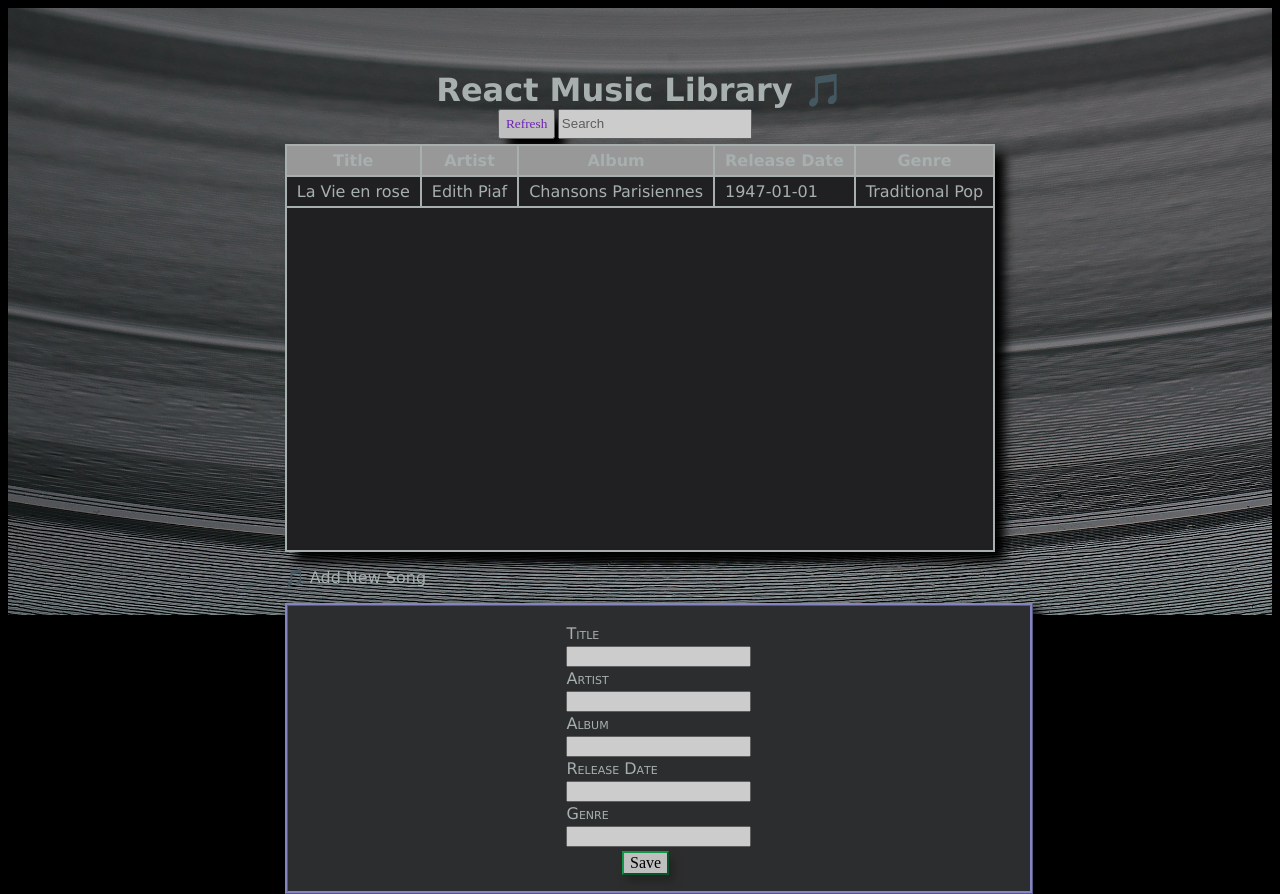
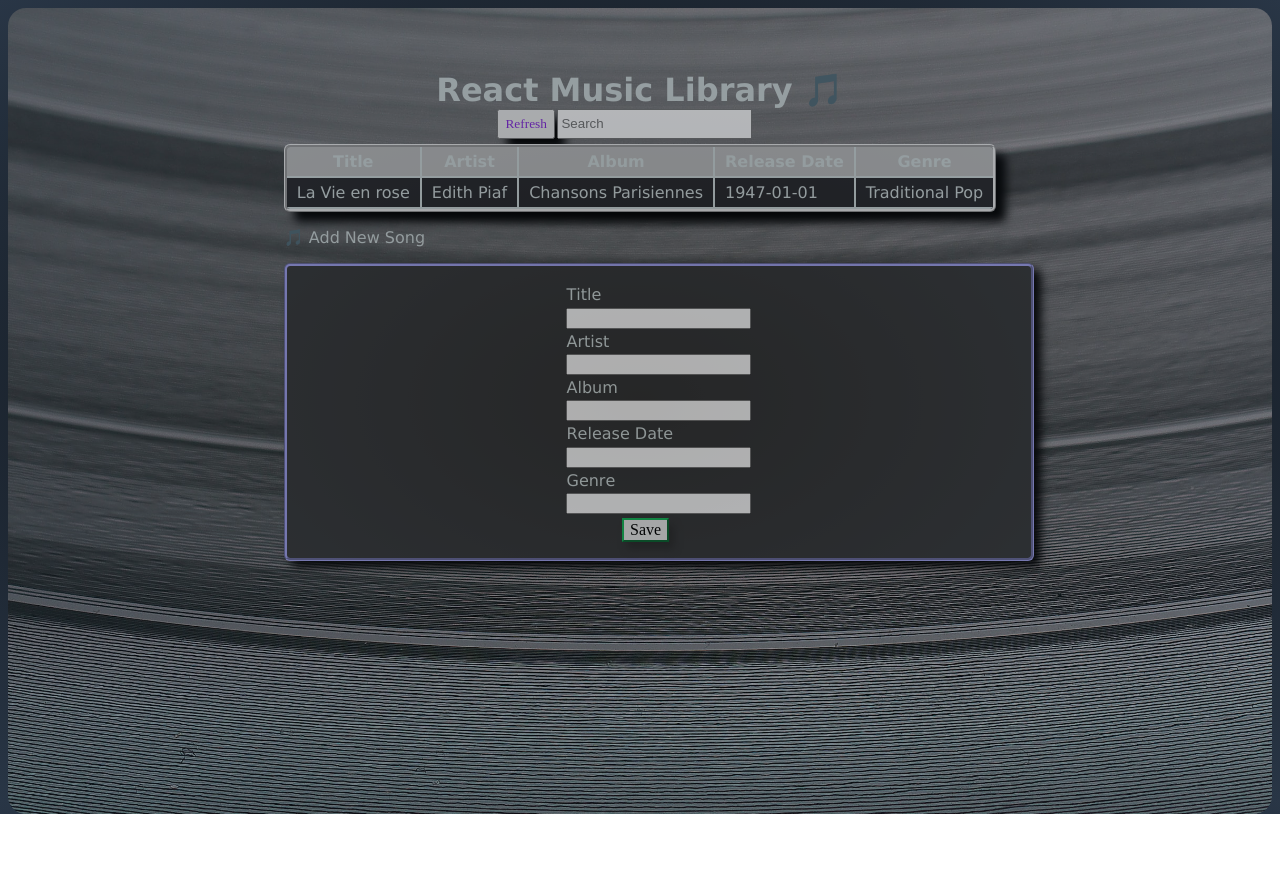
Before and after one commit to voolyvex/music-library-frontend, a React (Create React App) app: page / in a window 1280 px wide. After the commit the page ends 814 px from the top, so only its background shows below. Built offline with nearby package versions, Linux system fonts and the light colour scheme; no server answers.

Commit message:
more CSS styling + cleanup db test data

```diff
--- a/src/index.css
+++ b/src/index.css
@@ -1,17 +1,21 @@
 html{
   background-color: black;
   height: 100%;
+  background: radial-gradient(black, rgb(41, 54, 70));
 }
 .box {
+  height: max-content;
   box-shadow: 10px 10px 10px black;
 }
 .background {
-  opacity: 80%;
+  opacity: 68%;
   background-image: url('img/immo-wegmann-bsyI2ZnZJfQ-unsplash.jpg');
   background-size: cover;
   background-repeat: no-repeat;
   background-position: center center;
-  height: 96%;
+  height: 100%;
+  border-style:hidden;
+  border-radius: 18px;
 }
 h1{
   margin: auto;
@@ -57,6 +61,9 @@ td {
 }
 
 table {
+  border-radius: 6px;
+  border-style: ridge;
+  border-width: 3px;
   width: 100%;
   max-width: 800px;
   height: 100%;
@@ -99,13 +106,13 @@ tr:last-child td {
 
 }
 .song-form {
+  border-radius: 6px;
   text-align: left;
   font-kerning: none;
-  font-variant: small-caps;
   font-size: medium;
-  line-height: 18pt;
+  line-height: 19pt;
   border-color: rgb(165, 165, 243);
-  border-style: ridge;
+  border-style: groove;
   display: grid;
   width: 100%;
   max-width: 750px;
@@ -121,7 +128,9 @@ tr:last-child td {
 .main-content {
   display: grid;
   justify-content: space-around;
-  padding: 5%;
+  padding-bottom: 20%;
+  padding-top: 5%;
+  min-height: max-content;
 }
 .save-button {
   border-color: rgb(23, 189, 92);
```
